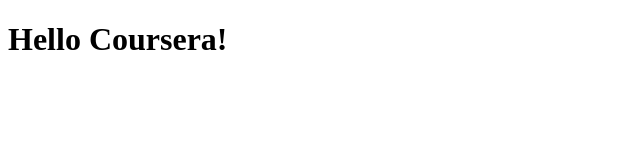
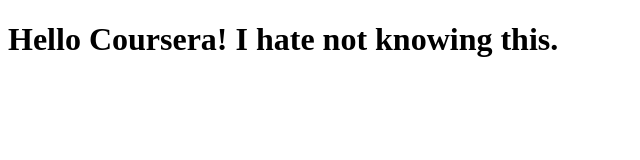
Before and after one commit to agagnor/CourseraTest, a plain HTML site: page site/index.html in a window 1280 px wide. Shown: the whole page, without its empty margins (0-640 px from the left). Drawn offline with Linux system fonts and the light colour scheme.

Commit message:
Small Change

```diff
--- a/site/index.html
+++ b/site/index.html
@@ -4,6 +4,6 @@
 	<title>Hello Coursera</title>
 </head>
 <body>
-<h1> Hello Coursera!</h1>
+<h1> Hello Coursera! I hate not knowing this.</h1>
 </body>
 </html>
```
